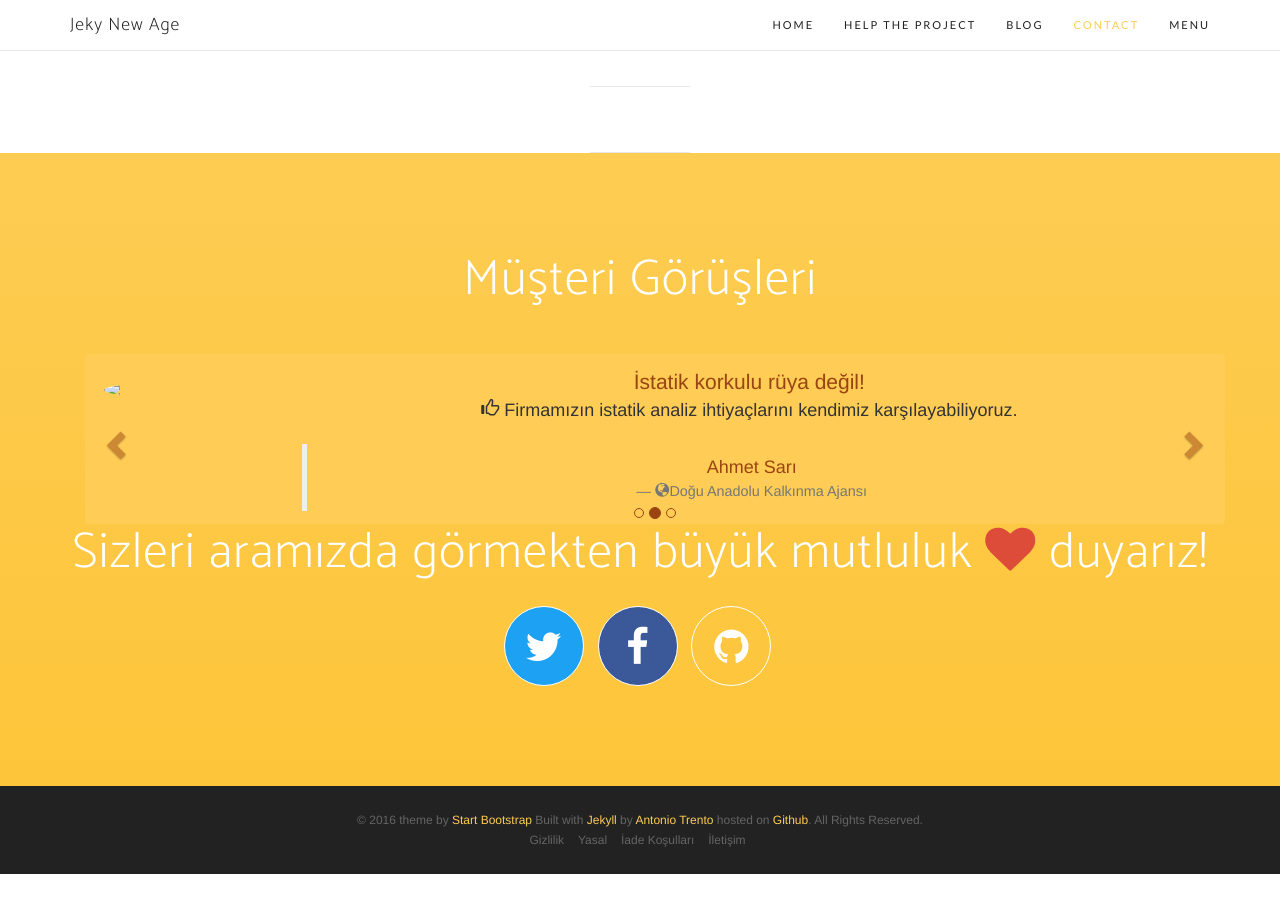
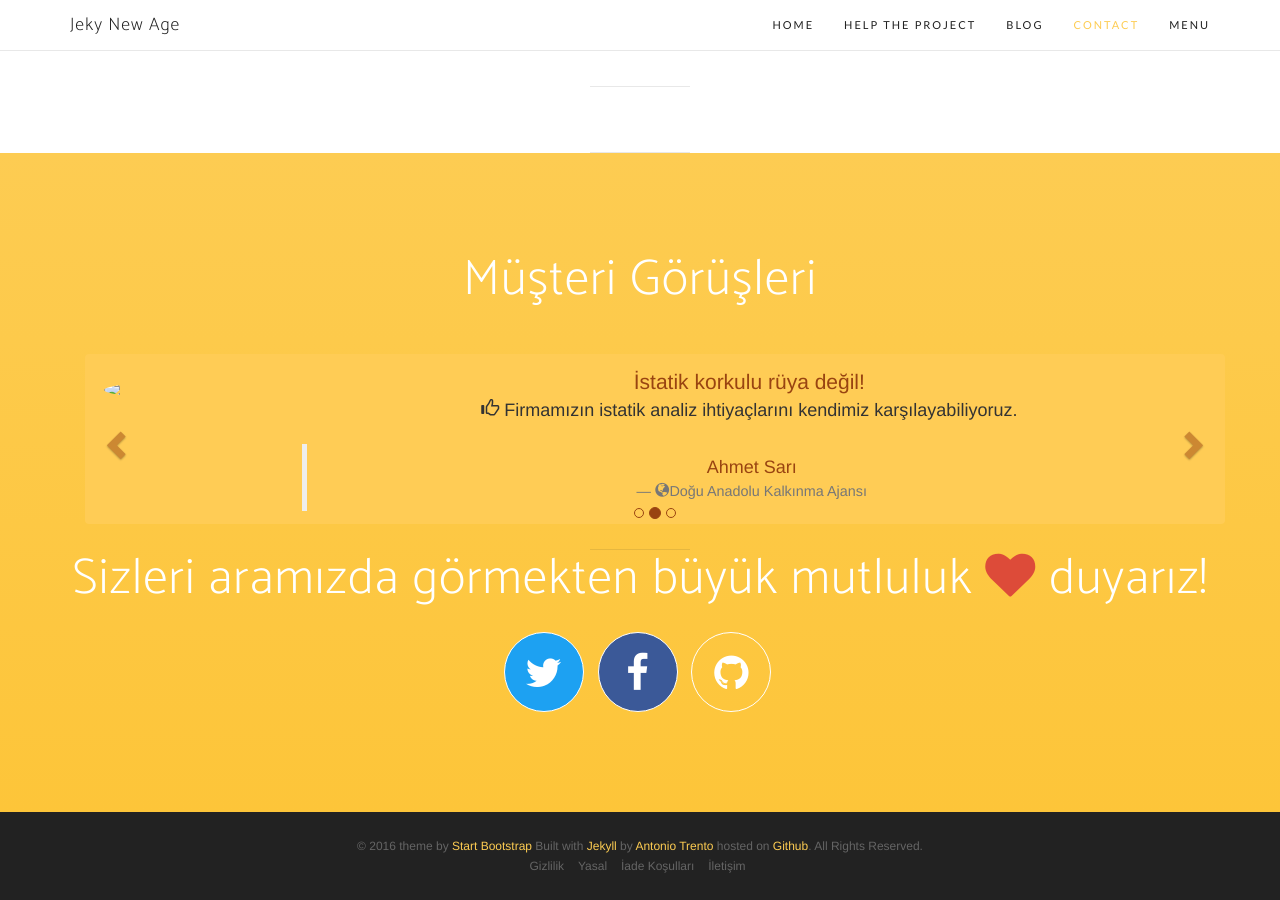
Before and after one commit to eistatistik/eistatistik.github.io, a Jekyll site: the page built from blog.html, in a window 1280 px wide and 900 px high, scrolled down 3122 px. Built offline with Jekyll 4.4.1, drawn with Linux system fonts in a browser that asks for light colours; nearby versions of some CDN libraries; some web fonts are replaced; before the commit the page ends 3996 px from its top, so only the background shows below that.

Commit message:
Update contact.html

```diff
--- a/_includes/contact.html
+++ b/_includes/contact.html
@@ -2,6 +2,8 @@
 <section id="contact" class="contact bg-primary">
     <div class="container">
         {% include testimonials.html %}
+
+        <hr class='primary'>
 
         <h2>Sizleri aramızda görmekten büyük mutluluk <i class="fa fa-heart"></i> duyarız!</h2>
         <ul class="list-inline list-social">
```
